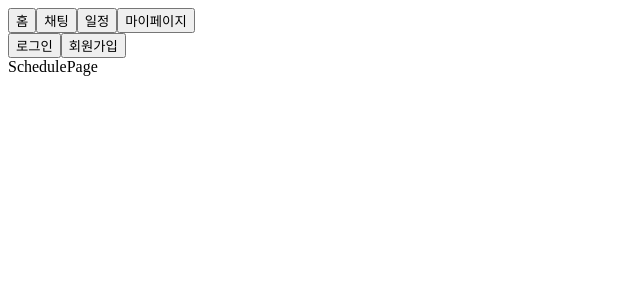
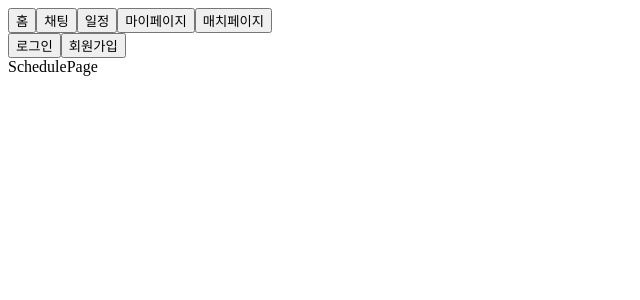
Before and after one commit to MoonJaeSeung/NetVillage, a React (Create React App) app in the folder NetVillage/src/main/frontend/: page /Schedule in a window 1280 px wide. Shown: the top 300 px of the page, without its empty margins (0-640 px from the left). Built offline with nearby package versions, Linux system fonts and the light colour scheme.

Commit message:
운동 친구 찾기 페이지 시작

```diff
--- a/NetVillage/src/main/frontend/package.json
+++ b/NetVillage/src/main/frontend/package.json
@@ -12,6 +12,8 @@
     "react-dom": "^18.2.0",
     "react-router-dom": "^6.8.1",
     "react-scripts": "5.0.1",
+    "styled-components": "^5.3.6",
+    "styled-media-query": "^2.1.2",
     "web-vitals": "^2.1.4"
   },
   "proxy": "http://localhost:8090",
--- a/NetVillage/src/main/frontend/src/components/Header.js
+++ b/NetVillage/src/main/frontend/src/components/Header.js
@@ -26,6 +26,10 @@
     const toSignUp = () => {
         Navigate("/SignUp")
     }
+
+    const toMatchPage = () => {
+        Navigate("/Match")
+    }
   return (
     <div className='StyledHeader'>
         <div className='IsLogin'>
@@ -33,6 +37,7 @@
             <button className='ChatBtn' onClick={toChatPage}>채팅</button>
             <button className='CalendarBtn' onClick={toSchedulePage}>일정</button>
             <button className='MyPageBtn' onClick={toMyPage}>마이페이지</button>
+            <button className='MyPageBtn' onClick={toMatchPage}>매치페이지</button>
         </div>
         <div className='NoIsLogin'>
             <button className='LoginBtn' onClick={toSignIn}>로그인</button>
--- a/NetVillage/src/main/resources/static/index.html
+++ b/NetVillage/src/main/resources/static/index.html
@@ -1 +1 @@
-<!doctype html><html lang="en"><head><meta charset="utf-8"/><link rel="icon" href="/favicon.ico"/><meta name="viewport" content="width=device-width,initial-scale=1"/><meta name="theme-color" content="#000000"/><meta name="description" content="Web site created using create-react-app"/><link rel="apple-touch-icon" href="/logo192.png"/><link rel="manifest" href="/manifest.json"/><title>React App</title><script defer="defer" src="/static/js/main.fb5064b3.js"></script><link href="/static/css/main.e6c13ad2.css" rel="stylesheet"></head><body><noscript>You need to enable JavaScript to run this app.</noscript><div id="root"></div></body></html>
+<!doctype html><html lang="en"><head><meta charset="utf-8"/><link rel="icon" href="/favicon.ico"/><meta name="viewport" content="width=device-width,initial-scale=1"/><meta name="theme-color" content="#000000"/><meta name="description" content="Web site created using create-react-app"/><link rel="apple-touch-icon" href="/logo192.png"/><link rel="manifest" href="/manifest.json"/><title>React App</title><script defer="defer" src="/static/js/main.877bde58.js"></script></head><body><noscript>You need to enable JavaScript to run this app.</noscript><div id="root"></div></body></html>
```
Also changed, not shown: NetVillage/src/main/frontend/src/components/Match.js (added, +11 -0 lines), NetVillage/src/main/frontend/src/pages/MatchPage.js (added, +16 -0 lines), NetVillage/src/main/resources/static/asset-manifest.json, 1 other file (tests, documents, lock files or other folders).
